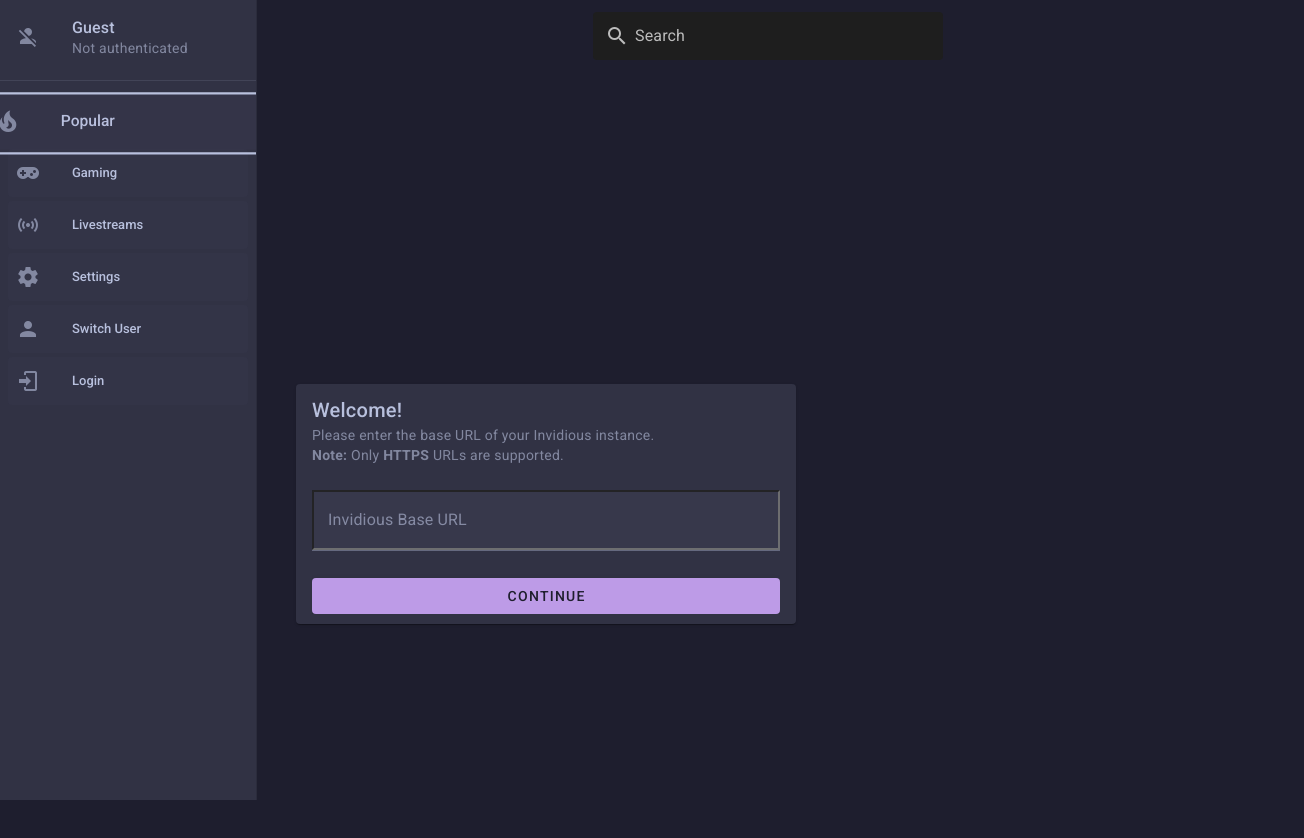
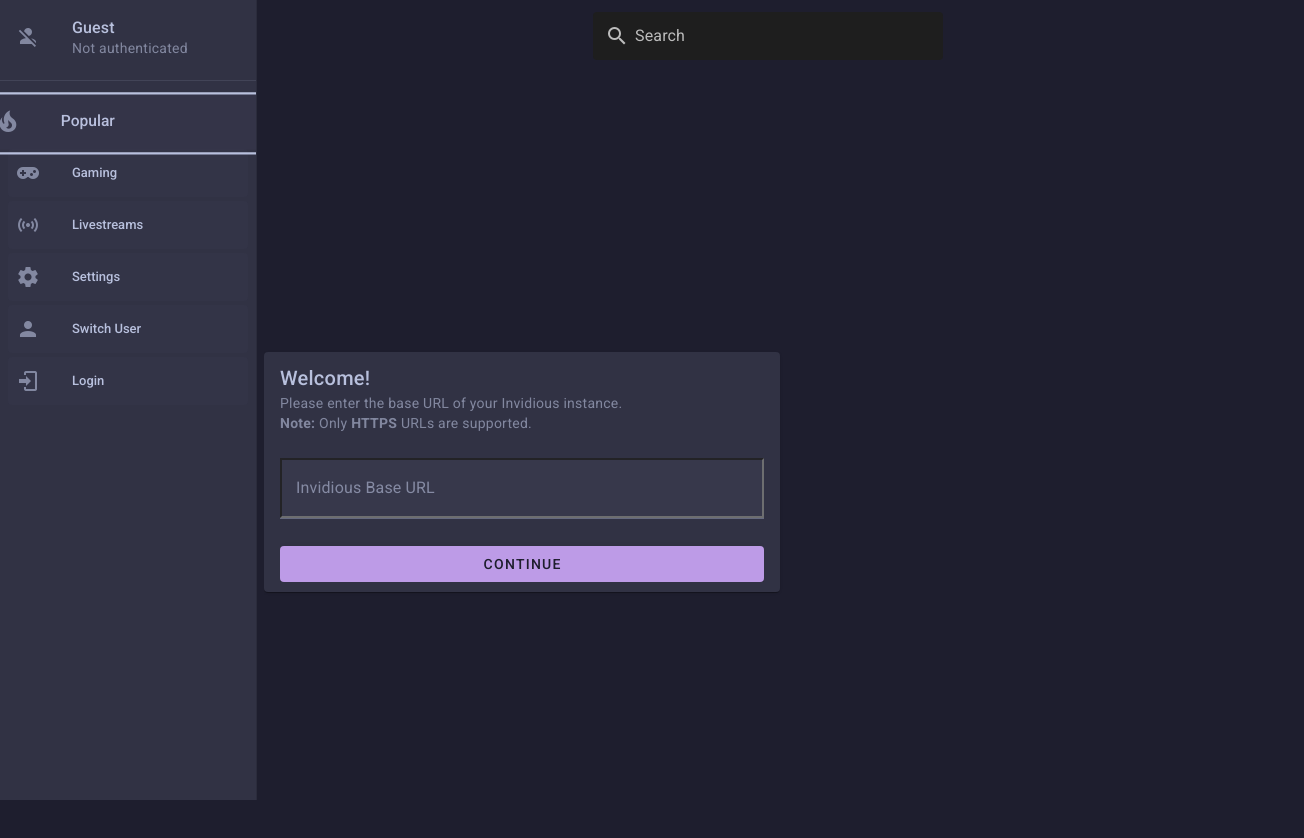
Before and after one commit to adonisd/invidious-tv, a Vue app in the folder app/: page /#/welcome in a window 1280 px wide. Shown: the top 838 px of the page, 1304 px wide, since content can reach past the window. Built offline with nearby package versions, Linux system fonts and the light colour scheme.

Commit message:
chore: remove extra padding and margin

```diff
--- a/app/src/App.vue
+++ b/app/src/App.vue
@@ -119,6 +119,11 @@
   background-color: rgb(var(--v-theme-background));
 }
 
+.v-container {
+  padding: 0 !important;
+  margin: 0 !important;
+}
+
 .spatial-focus {
   transition:
     transform 0.2s ease,
```
